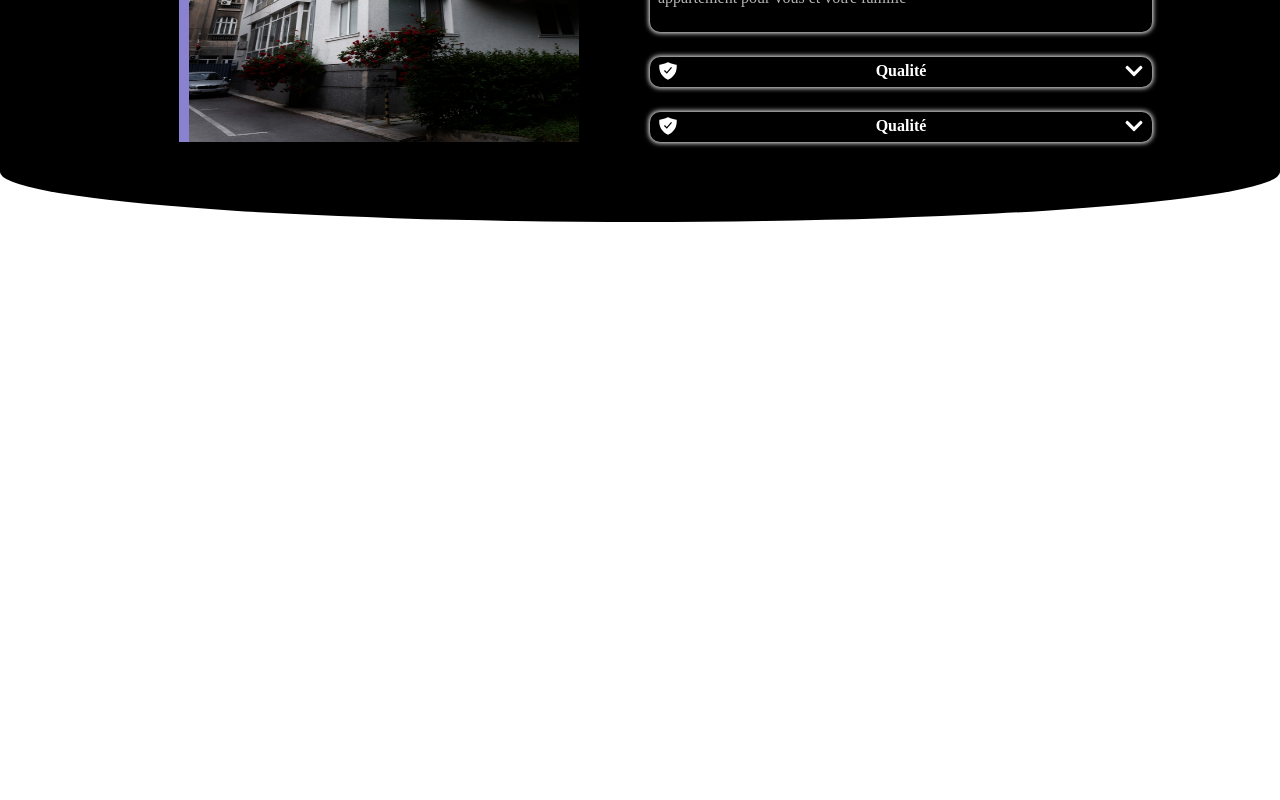
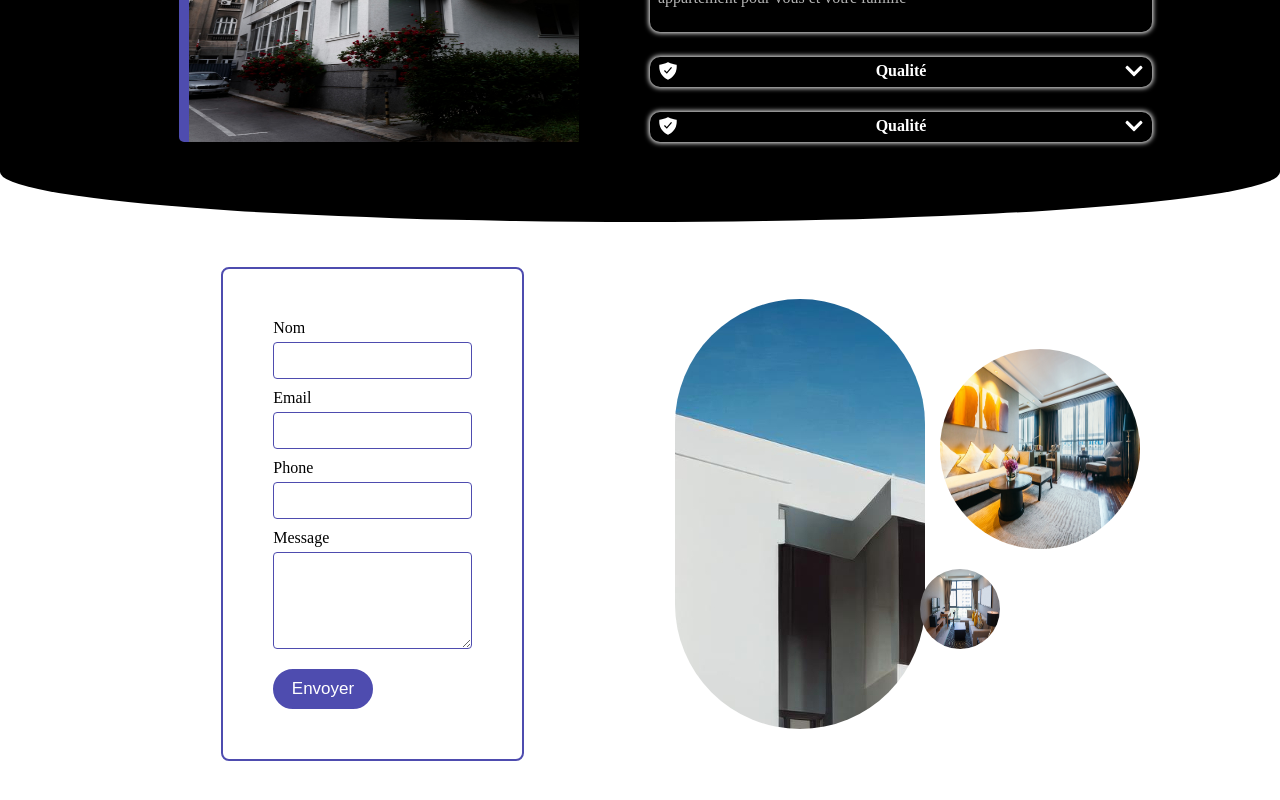
Before and after one commit to Gaimar23/Rex-Home, a React (Vite) app: page / in a window 1280 px wide. Shown: the part 1444-2244 px from the top of the page. Before the commit the page ends 1711 px from the top, so only its background shows below. Built offline with nearby package versions, Linux system fonts and the light colour scheme.

Commit message:
fifth commit

```diff
--- a/src/App.jsx
+++ b/src/App.jsx
@@ -1,5 +1,6 @@
 import "./App.scss";
 import Accueil from "./components/Accueil/Accueil";
+import Contact from "./components/Contact/Contact";
 import Navbar from "./components/Navbar/Navbar";
 import NosValeurs from "./components/NosValeurs/NosValeurs";
 import Produits from "./components/Produits/Produits";
@@ -23,6 +24,11 @@ function App() {
           <NosValeurs />
         </div>
       </section>
+      <section className="conteneur-contact">
+        <div className="contact">
+          <Contact />
+        </div>
+      </section>
     </div>
   );
 }
--- a/src/App.scss
+++ b/src/App.scss
@@ -114,4 +114,18 @@
 
         }
     }
+
+    .conteneur-contact{
+        display: flex;
+        justify-content: center;
+        margin-bottom: 95px;
+        position: relative;
+
+        .contact{
+            max-width: 1366px;
+            width: 80%;
+
+
+        }
+    }
 }
--- a/src/components/Accueil/Accueil.scss
+++ b/src/components/Accueil/Accueil.scss
@@ -82,7 +82,7 @@
                 top: 50%;
                 transform: translateY(-50%);
                 left: 10px;
-                color: #8a82d1;
+                color: #4e4caf;
             }
 
             span.btn{
@@ -90,7 +90,7 @@
                 top: 50%;
                 transform: translateY(-50%);
                 right: 10px;
-                background-color: #8a82d1;
+                background-color: #4e4caf;
                 font-weight: 600;
                 padding: 6px 8px;
                 border-radius: 2px;
--- /dev/null
+++ b/src/components/Contact/Contact.jsx
@@ -0,0 +1,44 @@
+import React from "react";
+import "./Contact.scss";
+import { images } from "../../autres/data";
+
+const Contact = () => {
+  return (
+    <div className="sous-conteneur-contact">
+      <div className="grid">
+        <div className="gauche">
+          <form>
+            <div className="nom">
+              <label>Nom</label>
+              <input type="text" />
+            </div>
+            <div className="email">
+              <label>Email</label>
+              <input type="email" />
+            </div>
+            <div className="phone">
+              <label>Phone</label>
+              <input type="text" />
+            </div>
+            <div className="message">
+              <label>Message</label>
+              <textarea rows={5}></textarea>
+            </div>
+            <button type="submit">Envoyer</button>
+          </form>
+        </div>
+        <div className="droite">
+          <div className="conteneur-images">
+            <div className="image-un">
+              <img src={images.home3} alt="" />
+            </div>
+            <img src={images.home5} alt="" className="image-deux" />
+            <img src={images.home6} alt="" className="image-trois" />
+          </div>
+        </div>
+      </div>
+    </div>
+  );
+};
+
+export default Contact;
--- /dev/null
+++ b/src/components/Contact/Contact.scss
@@ -0,0 +1,111 @@
+.sous-conteneur-contact{
+
+    .grid{
+        display: grid;
+        grid-template-columns: 1fr 1fr;
+        gap: 45px;
+        place-items: center;
+
+        .gauche{
+
+            form{
+                display: flex;
+                flex-direction: column;
+                gap: 10px;
+
+                border: 2px solid #4e4caf;
+                border-radius: 8px;
+                padding: 50px;
+
+                .nom, .email, .phone , .message{
+                    display: flex;
+                    flex-flow: column;
+                    color: black;
+
+                    input{
+                        border: 1px solid #4e4caf;
+                        padding: 10px 10px;
+                        outline: none;
+                        border-radius: 4px;
+                    }
+
+                    label{
+                        margin-bottom: 5px;
+                    }
+
+                    textarea{
+                        border: 1px solid #4e4caf;
+                        padding: 10px 10px;
+                        outline: none;
+                        border-radius: 4px;
+                    }
+                }
+
+                button{
+                    padding: 8px 10px;
+                    font-size: 17px;
+                    outline: none;
+                    border: 2px solid #4e4caf;
+                    background-color: #4e4caf;
+                    color: white;
+                    border-radius: 20px;
+                    width: 50%;
+                    cursor: pointer;
+                    margin-top: 10px;
+                }
+            }
+        }
+
+        .droite{
+
+            .conteneur-images{
+                display: flex;
+                align-items: flex-start;
+                gap: 15px;
+                position: relative;
+
+                .image-un{
+                    width: 250px;
+                    height: 430px;
+                    border-radius: 150px;
+                    overflow: hidden;
+
+                    img{
+
+                    }
+
+                }
+
+                .image-deux{
+                    height: 200px;
+                    width: 200px;
+                    border-radius: 50%;
+                    margin-top: 50px;
+                }
+
+                .image-trois{
+                    position: absolute;
+                    bottom: 80px;
+                    right: 140px;
+                    height: 80px;
+                    width: 80px;
+                    border-radius: 50%;
+                }
+
+                // img{
+
+                //     &:first-child{
+                //         width: 180px;
+                //         height: 100%;
+                //     }
+                //     &:last-child{
+                //         width: 80px;
+                //         height: 80px;
+                //     }
+
+                // }
+            }
+
+        }
+    }
+}
--- a/src/components/Navbar/Navbar.scss
+++ b/src/components/Navbar/Navbar.scss
@@ -19,7 +19,7 @@
                 height: 30px;
                 width: 30px;
                 position: absolute;
-                background-color: green;
+                background-color: #4e4caf;
                 z-index: -1;
                 border-radius: 50%;
                 left: -2px;
@@ -37,7 +37,7 @@
                 opacity: 0.7;
 
                 &:last-child{
-                    background-color: green;
+                    background-color: #4e4caf;
                     padding: 5px 10px;
                     width: 7rem;
                     font-weight: 600;
--- a/src/components/NosValeurs/NosValeurs.scss
+++ b/src/components/NosValeurs/NosValeurs.scss
@@ -15,9 +15,10 @@
                 img{
                     width: 100%;
                     height: 100%;
-                    border-radius: 50% 50% 0 0;
+                    border-radius: 50% 50% 0 5px;
                     padding: 10px 0 0 10px;
-                    background-color: #8a82d1;
+                    background-color: #4e4caf;
+                    // background-color: #8a82d1;
                 }
             }
         }
@@ -25,7 +26,7 @@
         .droite{
 
             .titre{
-                color: #8a82d1;
+                color: #4e4caf;
                 font-size: 16px;
                 font-weight: 700;
                 margin-bottom: 40px;
@@ -65,7 +66,7 @@
                             width: 100%;
                             position: absolute;
                             bottom: -8px;
-                            background: linear-gradient(to right,transparent,#8a82d1,transparent);
+                            background: linear-gradient(to right,transparent,#4e4caf,transparent);
                         }
 
                         span{
--- a/src/components/Produits/Produits.scss
+++ b/src/components/Produits/Produits.scss
@@ -1,8 +1,9 @@
 .sous-conteneur-produits{
 
     .titre{
-        color: black;
+        color: #4e4caf;
         font-size: 18px;
+        font-weight: 700;
     }
 
     .sous-titre{
```
